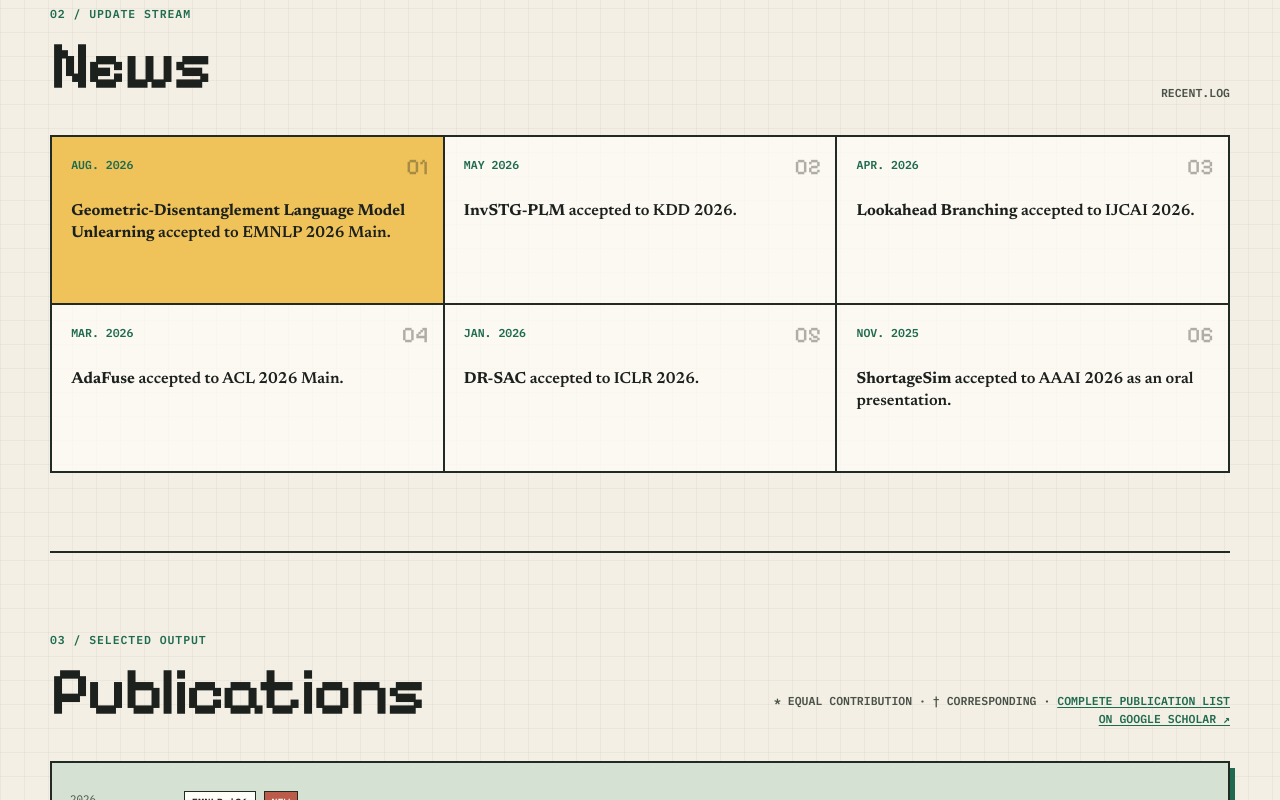
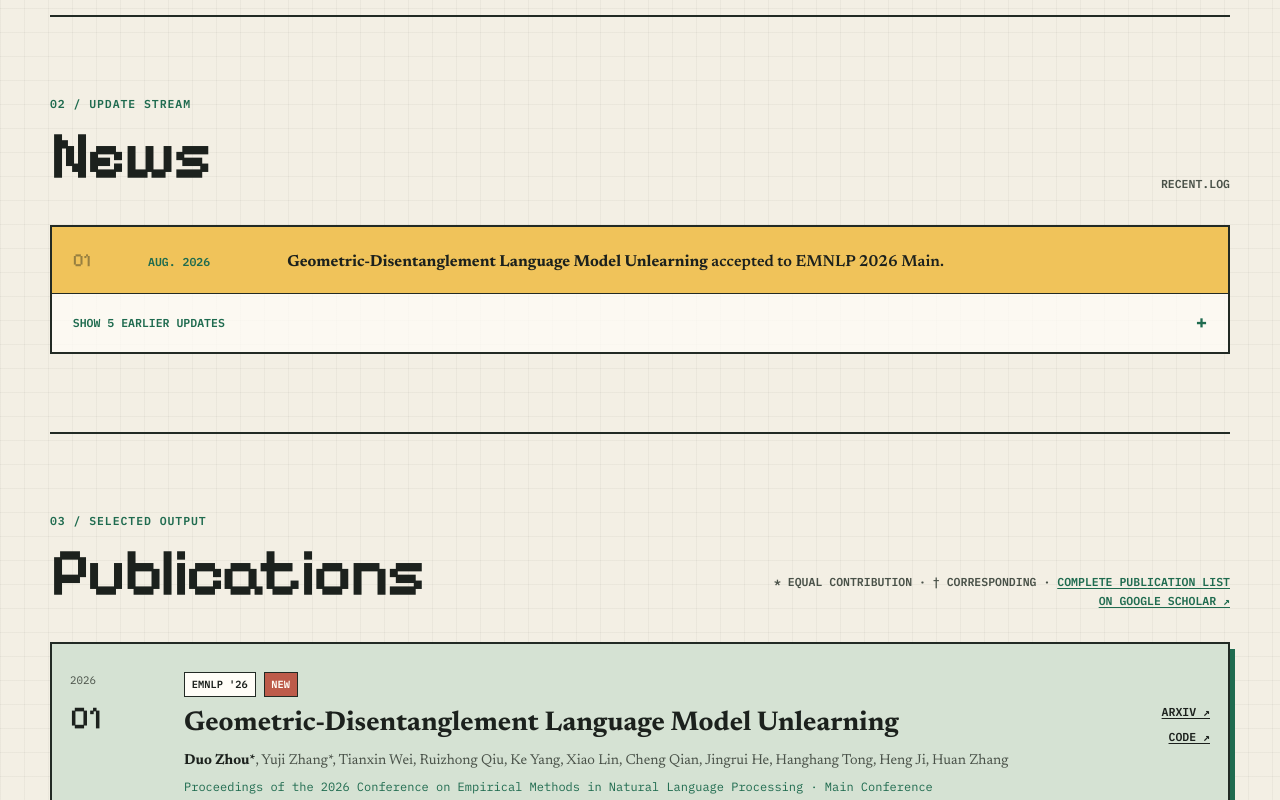
Before and after one commit to Lemutisme/Lemutisme.github.io, a Vue app: page / in a window 1280 px wide. Shown: the part 880-1680 px from the top of the page. Built offline with nearby package versions, Linux system fonts and the light colour scheme.

Commit message:
Add collapsible news and refine homepage copy

```diff
--- a/src/App.vue
+++ b/src/App.vue
@@ -23,7 +23,7 @@
             <p>profile.md</p>
           </div>
           <div class="hero-content">
-            <p class="eyebrow">AI SAFETY / FORMAL METHODS / ROBUST LEARNING</p>
+            <p class="eyebrow">TRUSTWORTHY AI / FROM OPTIMIZATION TO SELF-IMPROVING AGENTS</p>
             <h1 id="hero-title">Duo Zhou<span class="cursor" aria-hidden="true">_</span></h1>
             <p class="role">Ph.D. Student · Computer Science · UIUC</p>
             <p class="intro" v-html="profile.intro"></p>
@@ -68,12 +68,29 @@
           </div>
           <p class="heading-note">recent.log</p>
         </div>
-        <div class="news-grid">
-          <article v-for="(item, index) in news" :key="`${item.date}-${item.body}`" class="news-item">
-            <span class="news-number">{{ String(index + 1).padStart(2, '0') }}</span>
-            <time>{{ item.date }}</time>
-            <p v-html="item.body"></p>
+        <div class="news-list">
+          <article v-if="news[0]" class="news-row news-row-featured">
+            <span class="news-number">01</span>
+            <time>{{ news[0].date }}</time>
+            <p v-html="news[0].body"></p>
           </article>
+          <details v-if="news.length > 1" class="news-archive">
+            <summary>
+              <span>Show {{ news.length - 1 }} earlier updates</span>
+              <span class="summary-icon" aria-hidden="true">+</span>
+            </summary>
+            <div class="news-archive-list">
+              <article
+                v-for="(item, index) in news.slice(1)"
+                :key="`${item.date}-${item.body}`"
+                class="news-row"
+              >
+                <span class="news-number">{{ String(index + 2).padStart(2, '0') }}</span>
+                <time>{{ item.date }}</time>
+                <p v-html="item.body"></p>
+              </article>
+            </div>
+          </details>
         </div>
       </section>
 
--- a/src/data.js
+++ b/src/data.js
@@ -1,6 +1,6 @@
 export const profileData = {
   name: 'Duo Zhou',
-  intro: `I am a Computer Science Ph.D. student at the <a href="https://illinois.edu/" target="_blank" rel="noopener">University of Illinois Urbana-Champaign</a>. I work on reliable AI systems: certifying neural networks, making learning robust under uncertainty, and developing principled methods for AI safety.`,
+  intro: `I am a Computer Science Ph.D. student at the <a href="https://illinois.edu/" target="_blank" rel="noopener">University of Illinois Urbana-Champaign</a>. I study how to make increasingly capable AI systems reliable - from the optimization and post-training methods that shape model behavior to the agents and multi-agent systems that act, coordinate, and improve over time. My work develops scalable algorithms, formal guarantees, and system-level mechanisms for reinforcement learning, neural network verification, and recursive self-improvement.`,
   researchInterests: [
     {
       code: '01',
@@ -119,7 +119,7 @@ export const publicationsData = [
   {
     title: 'Clip-and-Verify: Linear Constraint-Driven Domain Clipping for Accelerating Neural Network Verification',
     authors: '<strong>Duo Zhou*</strong>, Jorge Chavez*, Hesun Chen, Grani A. Hanasusanto, Huan Zhang',
-    venue: 'Advances in Neural Information Processing Systems 38, 174849–174895',
+    venue: 'Advances in Neural Information Processing Systems 38, 174849-174895',
     venueShort: "NEURIPS '25",
     year: '2025',
     links: [
@@ -130,7 +130,7 @@ export const publicationsData = [
   {
     title: 'Scalable Neural Network Verification with Branch-and-bound Inferred Cutting Planes',
     authors: '<strong>Duo Zhou</strong>, Christopher Brix, Grani A. Hanasusanto, Huan Zhang',
-    venue: 'Advances in Neural Information Processing Systems 37, 29324–29353',
+    venue: 'Advances in Neural Information Processing Systems 37, 29324-29353',
     venueShort: "NEURIPS '24",
     year: '2024',
     links: [
@@ -141,7 +141,7 @@ export const publicationsData = [
   {
     title: 'Distributionally Robust Path Integral Control',
     authors: 'Hyuk Park, <strong>Duo Zhou</strong>, Grani A. Hanasusanto, Takashi Tanaka',
-    venue: 'American Control Conference, pp. 1164–1171',
+    venue: 'American Control Conference, pp. 1164-1171',
     venueShort: "ACC '24",
     year: '2024',
     links: [
@@ -152,7 +152,7 @@ export const publicationsData = [
   {
     title: 'An Adaptive and Dynamical Neural Network for Machine Remaining Useful Life Prediction',
     authors: 'Ruibing Jin*, <strong>Duo Zhou*</strong>, Min Wu, Xiaoli Li, Zhenghua Chen',
-    venue: 'IEEE Transactions on Industrial Informatics 20(2), 1093–1102',
+    venue: 'IEEE Transactions on Industrial Informatics 20(2), 1093-1102',
     venueShort: 'IEEE TII',
     year: '2024',
     links: [
@@ -162,6 +162,7 @@ export const publicationsData = [
 ];
 
 export const honorsData = [
+  'Winner of both the Regular and Extended tracks at VNN-COMP 2026.',
   'Winner of both the Regular and Extended tracks at VNN-COMP 2025.',
   'Winner of both the Regular and Extended tracks at VNN-COMP 2024.',
   'First-Class Scholarship for the Graduating Class, 2021.',
--- a/src/style.css
+++ b/src/style.css
@@ -239,26 +239,45 @@ h1 {
 .heading-note { max-width: 470px; color: var(--ink-soft); letter-spacing: 0; text-align: right; }
 .heading-note a { color: var(--green); font-weight: 600; }
 
-.news-grid {
-  display: grid;
-  grid-template-columns: repeat(3, 1fr);
-  border-top: 2px solid var(--line);
-  border-left: 2px solid var(--line);
-}
-
-.news-item {
-  position: relative;
-  min-height: 168px;
-  padding: 1.2rem;
-  border-right: 2px solid var(--line);
-  border-bottom: 2px solid var(--line);
+.news-list {
+  border: 2px solid var(--line);
   background: rgba(255, 253, 247, 0.74);
 }
 
-.news-item:first-child { background: var(--yellow); }
-.news-number { position: absolute; top: 0.8rem; right: 0.9rem; color: rgba(28, 33, 29, 0.35); font-family: var(--display); font-size: 1.4rem; }
-.news-item time { display: block; margin-bottom: 1.7rem; color: var(--green); font-family: var(--mono); font-size: 0.72rem; font-weight: 600; text-transform: uppercase; }
-.news-item p { font-size: 1rem; font-weight: 600; line-height: 1.35; }
+.news-row {
+  display: grid;
+  grid-template-columns: 56px 120px minmax(0, 1fr);
+  gap: 1.2rem;
+  align-items: baseline;
+  padding: 1.15rem 1.3rem;
+  border-bottom: 1px solid var(--line);
+}
+
+.news-row-featured { background: var(--yellow); }
+.news-number { color: rgba(28, 33, 29, 0.42); font-family: var(--display); font-size: 1.15rem; }
+.news-row time { color: var(--green); font-family: var(--mono); font-size: 0.72rem; font-weight: 600; text-transform: uppercase; }
+.news-row p { font-size: 1rem; font-weight: 600; line-height: 1.4; }
+
+.news-archive summary {
+  display: flex;
+  align-items: center;
+  justify-content: space-between;
+  padding: 0.85rem 1.3rem;
+  cursor: pointer;
+  color: var(--green);
+  font-family: var(--mono);
+  font-size: 0.72rem;
+  font-weight: 600;
+  text-transform: uppercase;
+  list-style: none;
+}
+
+.news-archive summary::-webkit-details-marker { display: none; }
+.news-archive summary:hover { background: var(--green-soft); }
+.summary-icon { font-family: var(--display); font-size: 1.2rem; transition: transform 140ms ease; }
+.news-archive[open] .summary-icon { transform: rotate(45deg); }
+.news-archive[open] summary { border-bottom: 1px solid var(--line); }
+.news-archive-list .news-row:last-child { border-bottom: 0; }
 .publication-list { border-top: 2px solid var(--line); }
 
 .publication-card {
@@ -352,7 +371,6 @@ h1 {
 @media (max-width: 900px) {
   .nav-links a { padding: 0 0.55rem; font-size: 0.62rem; }
   .section-grid, .bottom-grid { grid-template-columns: 1fr; }
-  .news-grid { grid-template-columns: repeat(2, 1fr); }
   .publication-card { grid-template-columns: 68px 1fr; }
   .pub-links { grid-column: 2; flex-direction: row; align-items: center; padding-top: 0; }
 }
@@ -366,7 +384,9 @@ h1 {
   .hero { padding: 38px 0 58px; }
   .hero-content { padding: 28px 22px 32px; }
   h1 { font-size: clamp(3.8rem, 20vw, 5.5rem); }
-  .news-grid { grid-template-columns: 1fr; }
+  .news-row { grid-template-columns: 42px 1fr; gap: 0.55rem 0.8rem; padding: 1rem; }
+  .news-row p { grid-column: 2; }
+  .news-archive summary { padding: 0.85rem 1rem; }
   .section-heading { display: block; }
   .heading-note { margin-top: 0.7rem; text-align: left; }
   .content-section { padding: 54px 0; }
```
